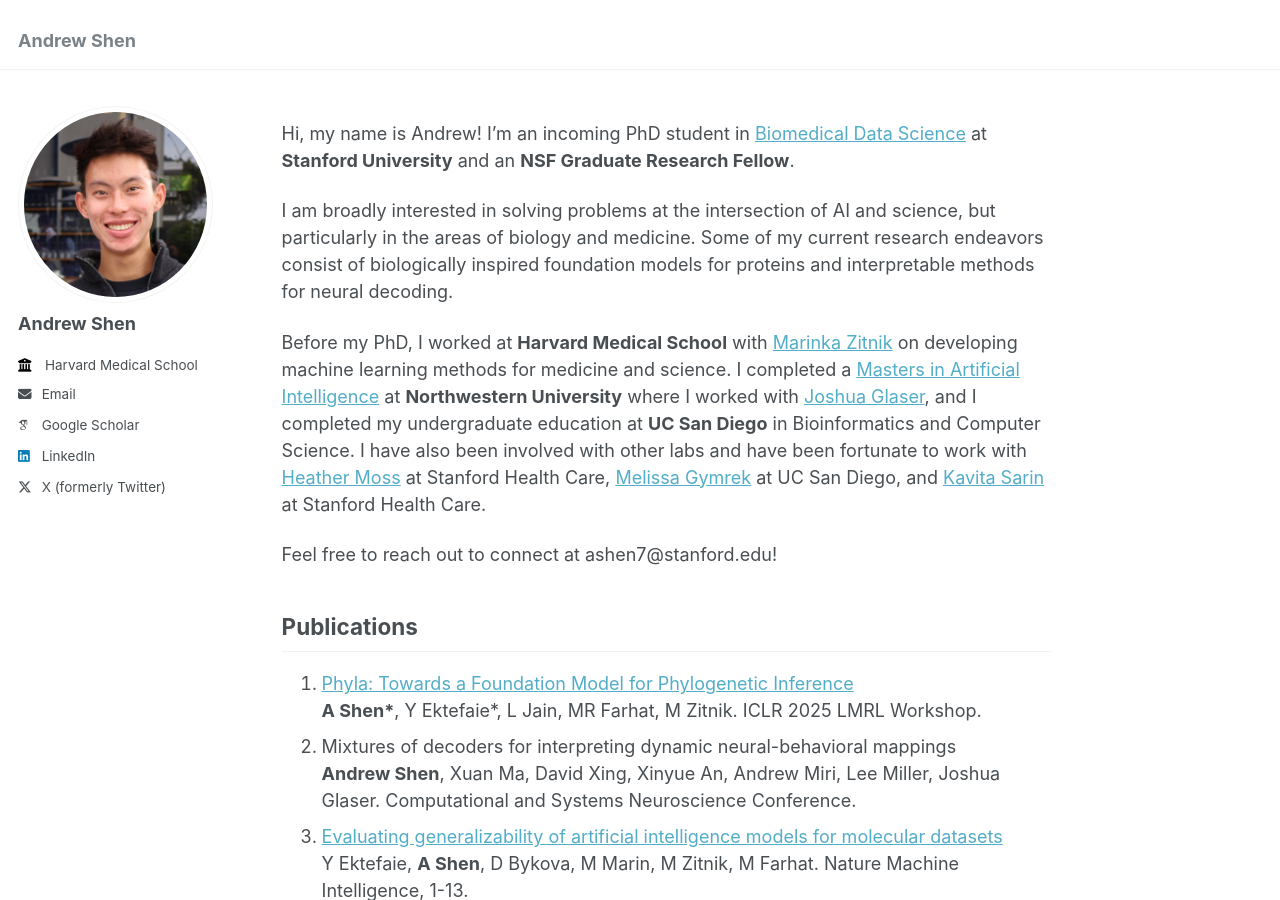
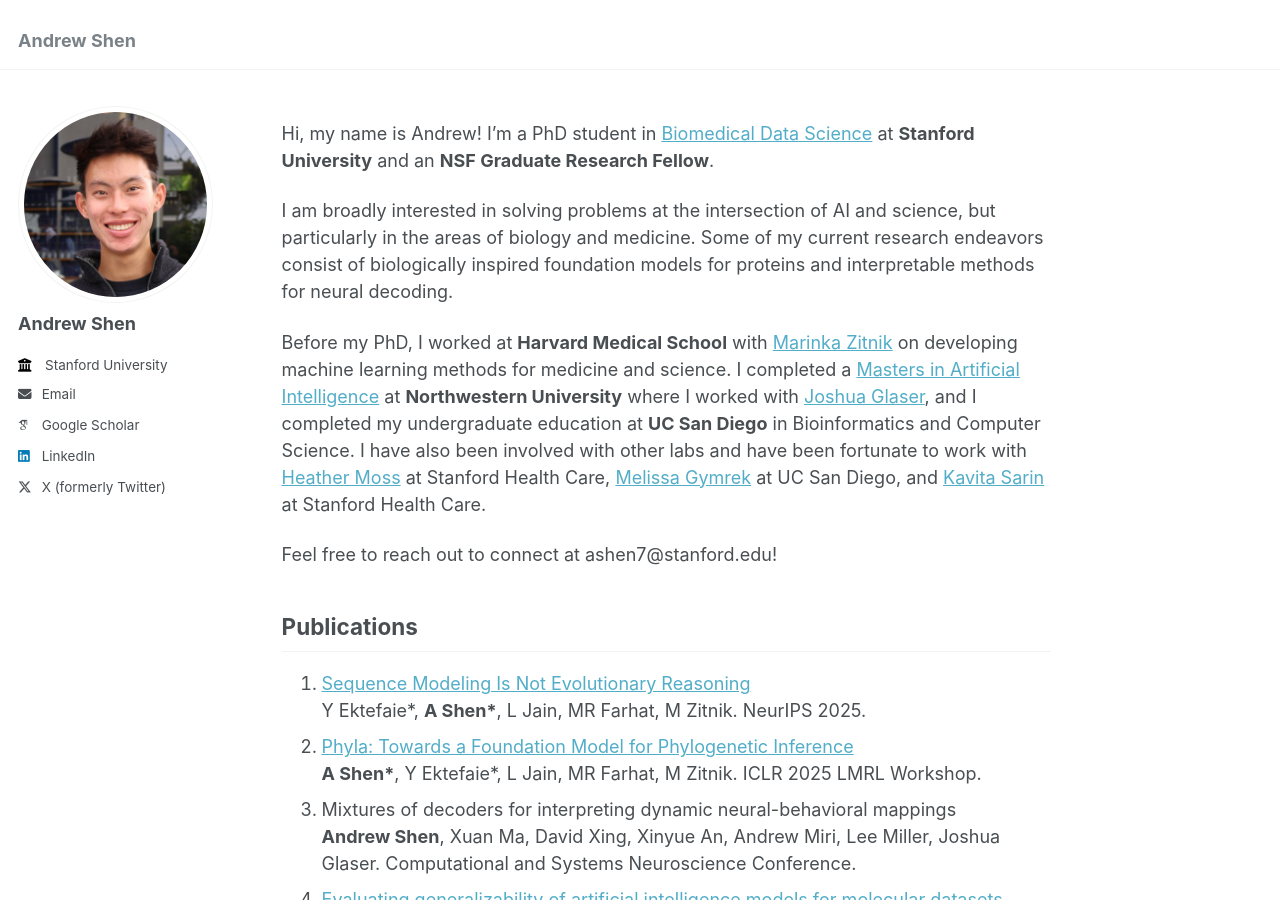
Before and after one commit to andrew7shen/andrew7shen.github.io, a Jekyll site: the page built from _pages/about.md, in a window 1280 px wide and 900 px high. Built offline with Jekyll 4.4.1, drawn with Linux system fonts in a browser that asks for light colours; some web fonts are replaced.

Commit message:
updated school, added Phyla NeurIPS, edited bio

```diff
--- a/_config.yml
+++ b/_config.yml
@@ -26,7 +26,7 @@ author:
   pronouns         : # example: "she/her"
   bio              : ""
   location         : #
-  employer         : "Harvard Medical School"
+  employer         : "Stanford University"
   uri              : # URL
   email            : "ashen7@stanford.edu"
 
--- a/_pages/about.md
+++ b/_pages/about.md
@@ -9,7 +9,7 @@ redirect_from:
 
 <!--***I will be attending ICLR 2025 in Singapore to give an oral presentation on our work developing a foundation model for phylogenetics at the [LMRL Workshop](https://www.lmrl.org/)!***-->
 
-Hi, my name is Andrew! I'm an incoming PhD student in [Biomedical Data Science](https://dbds.stanford.edu/) at **Stanford University** and an **NSF Graduate Research Fellow**.
+Hi, my name is Andrew! I'm a PhD student in [Biomedical Data Science](https://dbds.stanford.edu/) at **Stanford University** and an **NSF Graduate Research Fellow**.
 
 I am broadly interested in solving problems at the intersection of AI and science, but particularly in the areas of biology and medicine. Some of my current research endeavors consist of biologically inspired foundation models for proteins and interpretable methods for neural decoding.
 
@@ -20,19 +20,21 @@ Feel free to reach out to connect at ashen7@stanford.edu!
 
 ## Publications
 
-1. [Phyla: Towards a Foundation Model for Phylogenetic Inference](https://www.biorxiv.org/content/10.1101/2025.01.17.633626v1.abstract) \
+1. [Sequence Modeling Is Not Evolutionary Reasoning](https://www.biorxiv.org/content/10.1101/2025.01.17.633626v2) \
+Y Ektefaie\*, **A Shen\***, L Jain, MR Farhat, M Zitnik. NeurIPS 2025.
+2. [Phyla: Towards a Foundation Model for Phylogenetic Inference](https://www.biorxiv.org/content/10.1101/2025.01.17.633626v1.abstract) \
 **A Shen\***, Y Ektefaie\*, L Jain, MR Farhat, M Zitnik. ICLR 2025 LMRL Workshop.
-2. Mixtures of decoders for interpreting dynamic neural-behavioral mappings \
+3. Mixtures of decoders for interpreting dynamic neural-behavioral mappings \
 **Andrew Shen**, Xuan Ma, David Xing, Xinyue An, Andrew Miri, Lee Miller, Joshua Glaser. Computational and Systems Neuroscience Conference.
-3. [Evaluating generalizability of artificial intelligence models for molecular datasets](https://www.nature.com/articles/s42256-024-00931-6) \
+4. [Evaluating generalizability of artificial intelligence models for molecular datasets](https://www.nature.com/articles/s42256-024-00931-6) \
 Y Ektefaie, **A Shen**, D Bykova, M Marin, M Zitnik, M Farhat. Nature Machine Intelligence, 1-13.
-4. [Evolution of Disparities in Outpatient Ophthalmic Care at a Tertiary Care Center in California at the Beginning of and One Year into the COVID-19 Public Health Emergency](https://www.tandfonline.com/doi/abs/10.1080/09286586.2023.2180807) \
+5. [Evolution of Disparities in Outpatient Ophthalmic Care at a Tertiary Care Center in California at the Beginning of and One Year into the COVID-19 Public Health Emergency](https://www.tandfonline.com/doi/abs/10.1080/09286586.2023.2180807) \
 **AA Shen**, KG Gutierrez, NC Villegas, HE Moss. Ophthalmic Epidemiology 31 (1), 21-30.
-5. [Genome-wide detection of somatic mosaicism at short tandem repeats](https://academic.oup.com/bioinformatics/article/40/8/btae485/7723996) \
+6. [Genome-wide detection of somatic mosaicism at short tandem repeats](https://academic.oup.com/bioinformatics/article/40/8/btae485/7723996) \
 A Sehgal, H Ziaei-Jam, **A Shen**, M Gymrek. Bioinformatics 40 (8), btae485.
-6. [Fitzpatrick phototype disparities in identification of cutaneous malignancies by Google Reverse Image](https://www.jaad.org/article/S0190-9622(20)30826-4/fulltext) \
+7. [Fitzpatrick phototype disparities in identification of cutaneous malignancies by Google Reverse Image](https://www.jaad.org/article/S0190-9622(20)30826-4/fulltext) \
 JL Jia, JY Wang, DE Mills, **A Shen**, KY Sarin. Journal of the American Academy of Dermatology 84 (5), 1415-1417.
-7. [Gamification improves melanoma visual identification among high school students: results from a randomized study.](https://onlinelibrary.wiley.com/doi/abs/10.1111/pde.14158) \
+8. [Gamification improves melanoma visual identification among high school students: results from a randomized study.](https://onlinelibrary.wiley.com/doi/abs/10.1111/pde.14158) \
 JL Jia*, **A Shen\***, MM Tabata, KY Sarin. Pediatric Dermatology 37 (4), 752-753.
 
 \* Co-first Author
```
